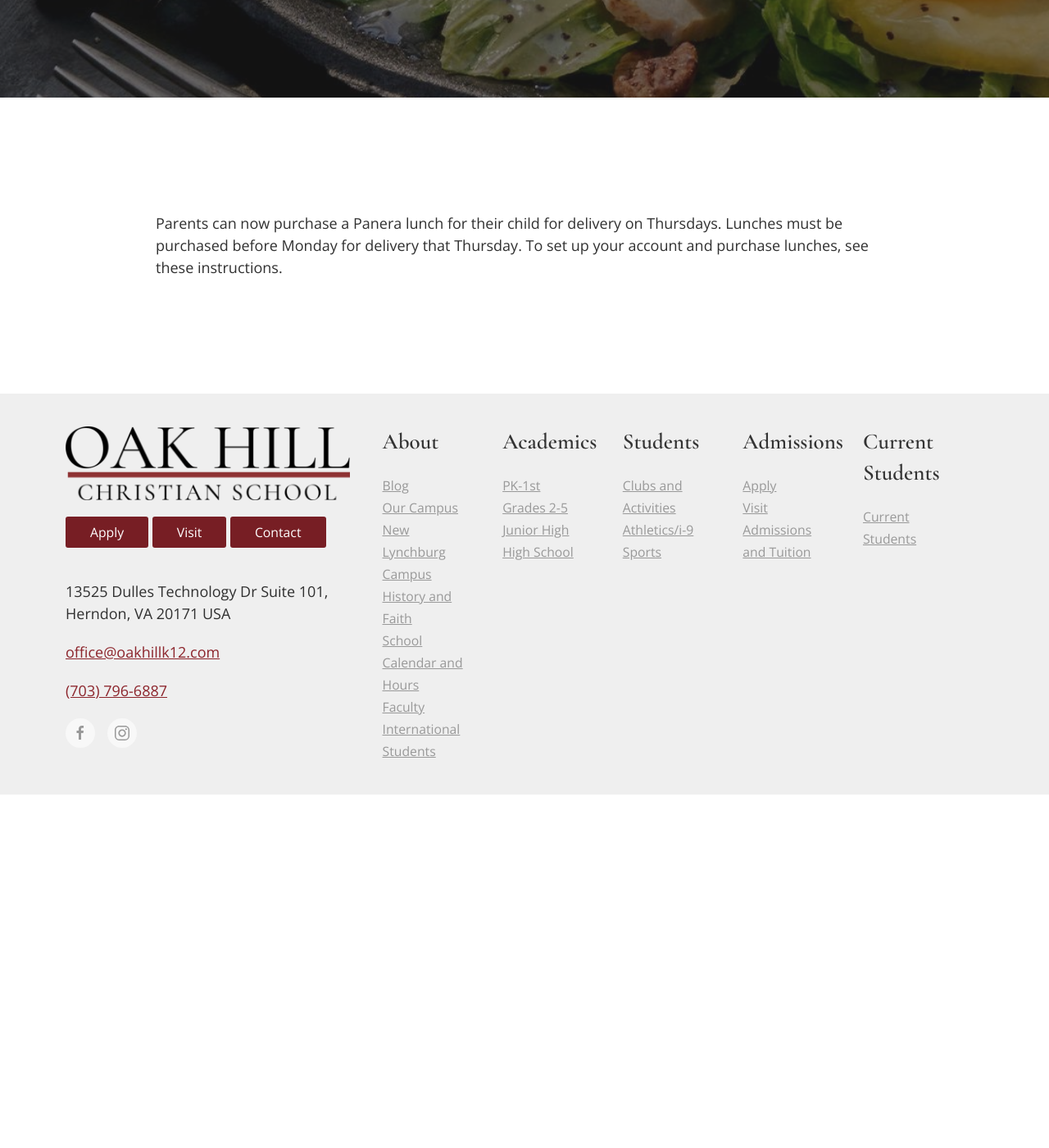
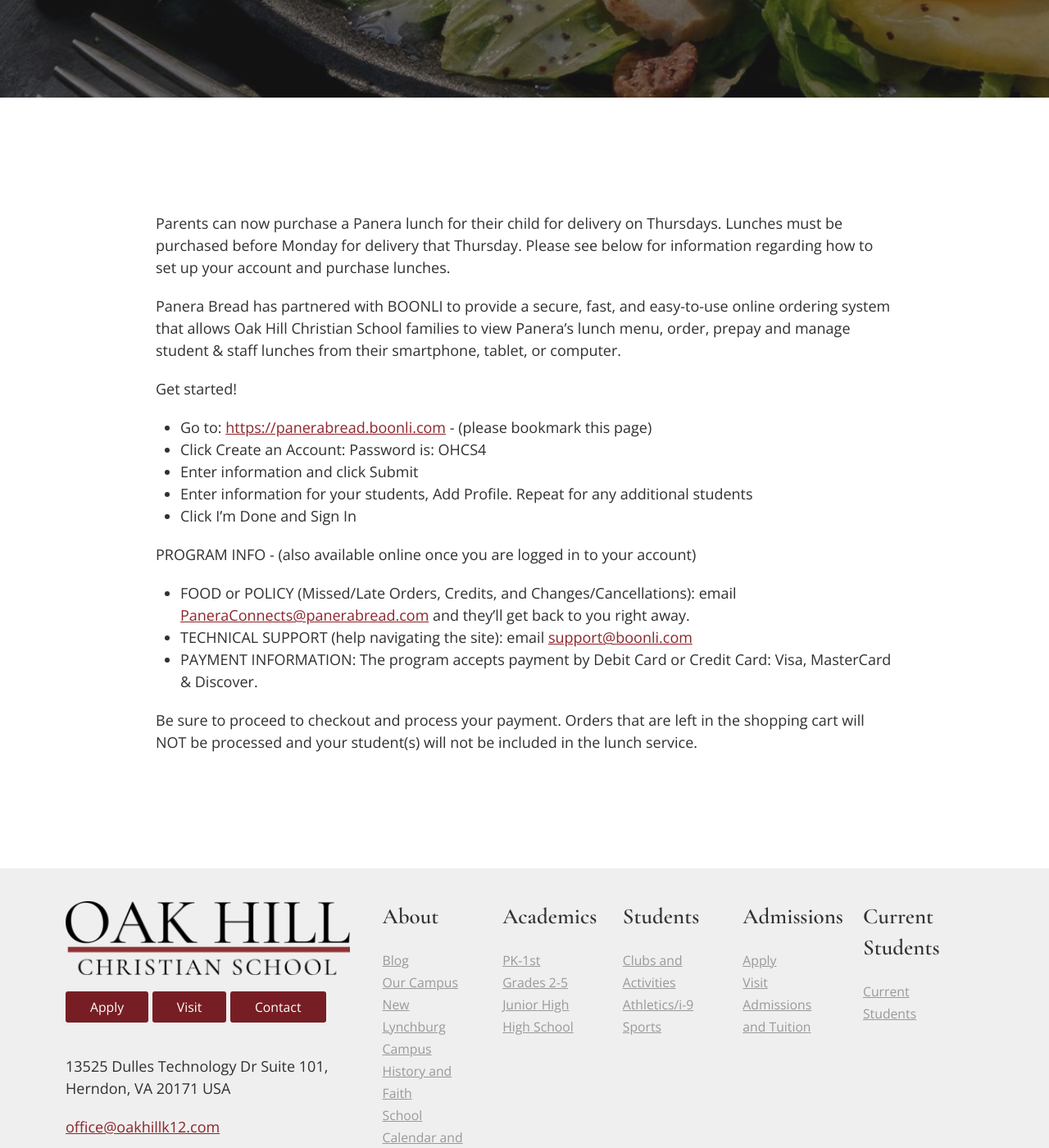
Before and after one commit to OakHillChristianSchool/oak-hill-website, a Jekyll site: the page built from Panera.md, in a window 1280 px wide and 1400 px high, scrolled down 641 px. Shown: the whole window at 82% size. Built offline with Jekyll 4.4.1, drawn with Linux system fonts in a browser that asks for light colours; before the commit the page ends 1610 px from its top, so only the background shows below that.

Commit message:
Update from Forestry.io Robert Thoburn updated Panera.md

```diff
--- a/Panera.md
+++ b/Panera.md
@@ -6,4 +6,22 @@
 redirect_from: []
 
 ---
-Parents can now purchase a Panera lunch for their child for delivery on Thursdays. Lunches must be purchased before Monday for delivery that Thursday. To set up your account and purchase lunches, see these instructions.
+Parents can now purchase a Panera lunch for their child for delivery on Thursdays. Lunches must be purchased before Monday for delivery that Thursday. Please see below for information regarding how to set up your account and purchase lunches.
+
+Panera Bread has partnered with BOONLI to provide a secure, fast, and easy-to-use online ordering system that allows Oak Hill Christian School families to view Panera's lunch menu, order, prepay and manage student & staff lunches from their smartphone, tablet, or computer.
+
+**Get started!**
+
+* **Go to:** [**https://panerabread.boonli.com**](https://panerabread.boonli.com "https://panerabread.boonli.com") - (please bookmark this page)
+* **Click Create an Account:** Password is: **OHCS4**
+* Enter information and click **Submit**
+* Enter information for your students, **Add Profile**. Repeat for any additional students
+* Click **I'm Done** and **Sign In**
+
+**PROGRAM INFO -** (also available online once you are logged in to your account)
+
+* **FOOD or POLICY (Missed/Late Orders, Credits, and Changes/Cancellations):** email [PaneraConnects@panerabread.com]() and they'll get back to you right away.
+* **TECHNICAL SUPPORT (help navigating the site):** email [support@boonli.com]()
+* **PAYMENT INFORMATION:** The program accepts payment by Debit Card or Credit Card: Visa, MasterCard & Discover.
+
+**Be sure to proceed to checkout** and process your payment. Orders that are left in the shopping cart will NOT be processed and your student(s) will not be included in the lunch service.
```
